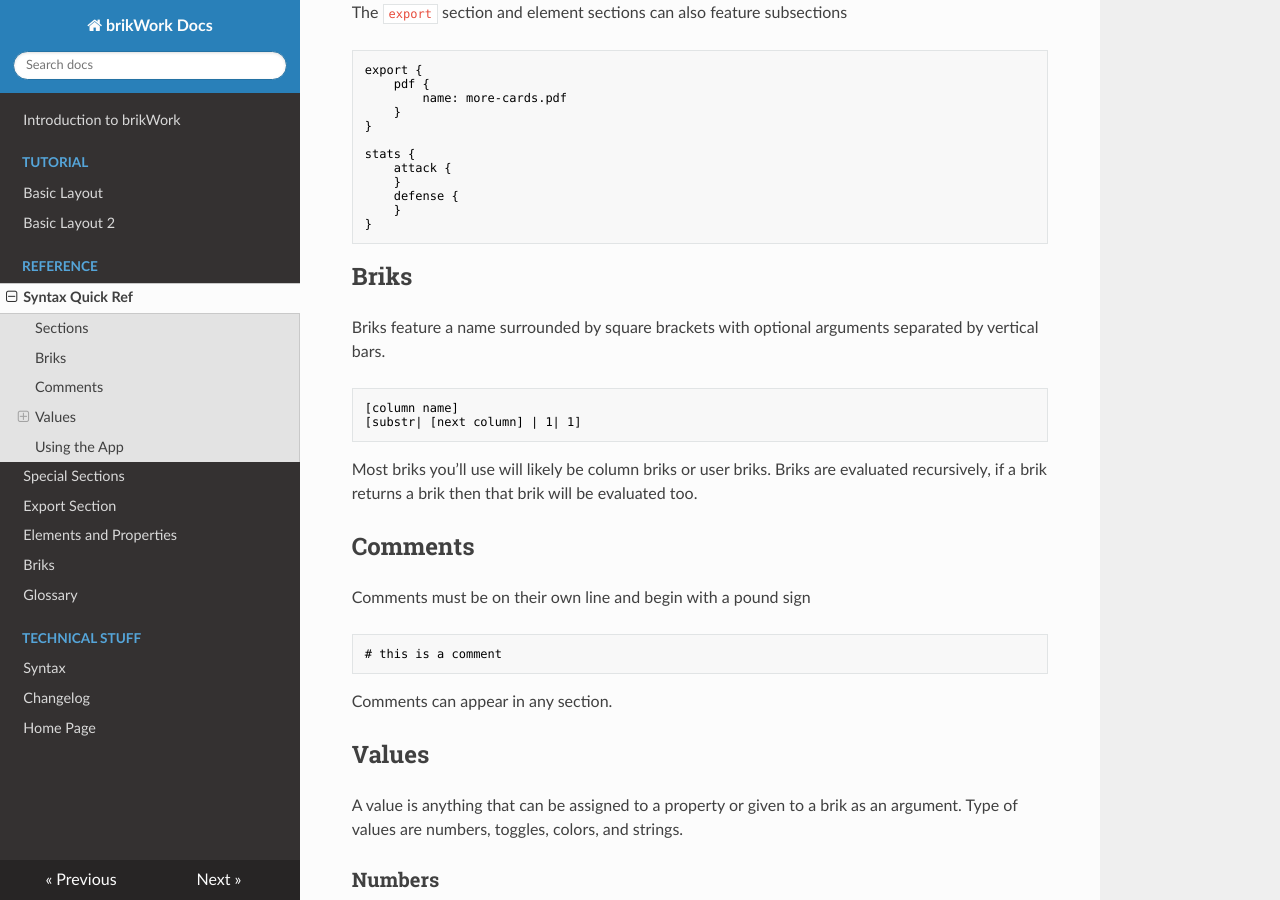
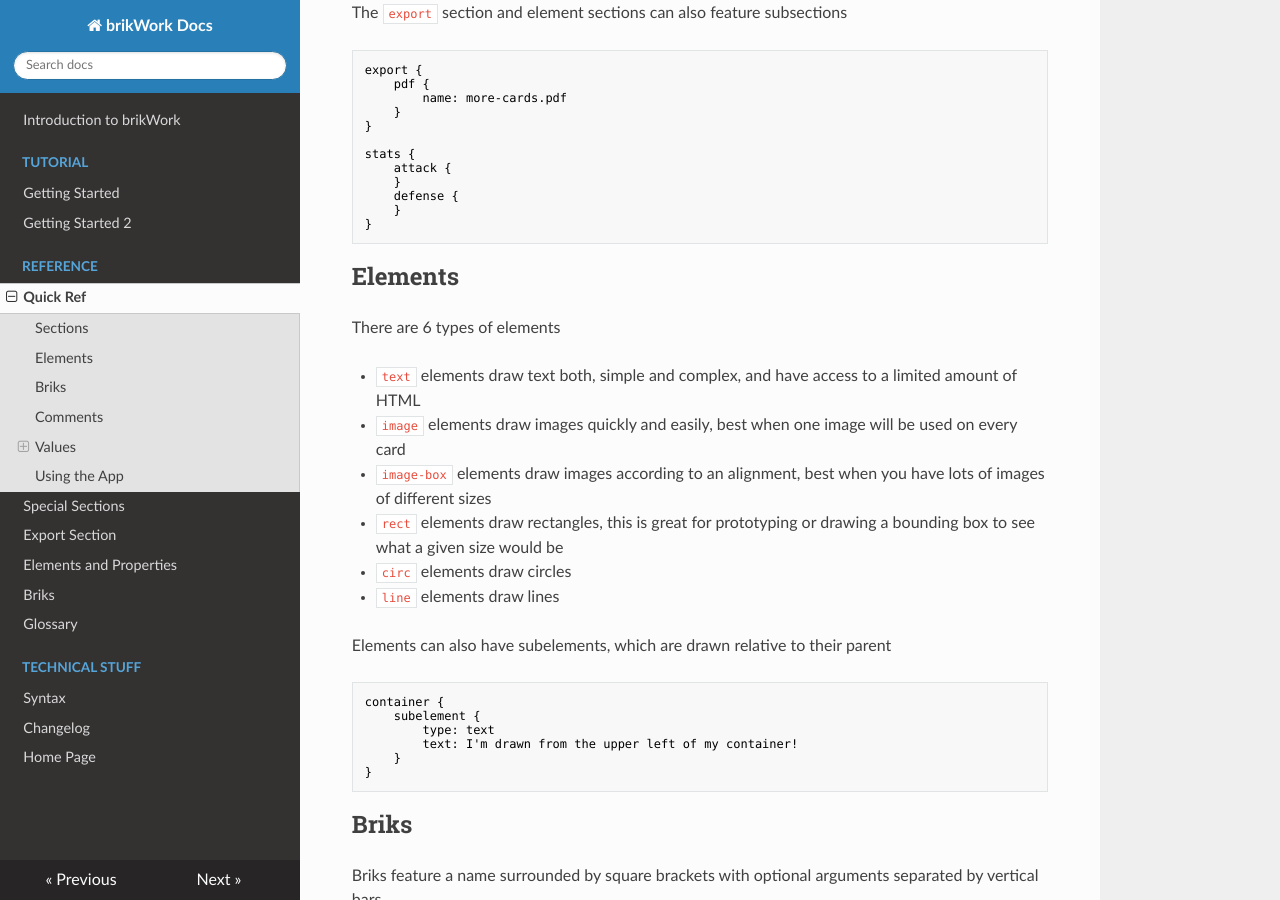
Before and after one commit to codlark/cls-docs, an MkDocs documentation site: the page built from docs/Quick-Ref.md, in a window 1280 px wide and 900 px high, scrolled down 961 px. Built offline with MkDocs 1.6.1, drawn with Linux system fonts in a browser that asks for light colours; some of the changed text lies outside the part shown.

Commit message:
Final tweaks
I think that's good?

```diff
--- a/docs/Quick-Ref.md
+++ b/docs/Quick-Ref.md
@@ -1,4 +1,4 @@
-# Syntax Quick Ref
+# Quick Ref
 
 This document is meant to show all the syntax of brikWork in a smaller, yet more complete way than the tutorial. It's also easier to read than the full Syntax Reference.
 
@@ -42,6 +42,26 @@ The `export` section and element sections can also feature subsections
         attack {
         }
         defense {
+        }
+    }
+
+## Elements
+
+There are 6 types of elements
+
+ - `text` elements draw text both, simple and complex, and have access to a limited amount of HTML
+ - `image` elements draw images quickly and easily, best when one image will be used on every card
+ - `image-box` elements draw images according to an alignment, best when you have lots of images of different sizes
+ - `rect` elements draw rectangles, this is great for prototyping or drawing a bounding box to see what a given size would be
+ - `circ` elements draw circles
+ - `line` elements draw lines
+
+Elements can also have subelements, which are drawn relative to their parent
+
+    container {
+        subelement {
+            type: text
+            text: I'm drawn from the upper left of my container!
         }
     }
 
--- a/docs/Tutorial.md
+++ b/docs/Tutorial.md
@@ -1,4 +1,4 @@
-# Basic Layout
+# Getting Started
 This tutorial will explain the basics of brikWork by working through a simple set of role cards for a game of Werewolf.
 
 To get started, download and install brikWork, and open up your favorite code editor. If you don't already have a code editor, I recommend VS Code, by Microsoft. There's an official language plugin for VS Code that'll make it easier to write layouts, just look for it in the extension marketplace.
--- a/docs/Tutorial2.md
+++ b/docs/Tutorial2.md
@@ -1,4 +1,4 @@
-# Basic Layout 2
+# Getting Started 2
 
 In chapter 1 we looked at a simple layout for a set of cards for Werewolf. This chapter will continue working on those cards.
 
```
Also changed, not shown: docs/Elements-and-Properties.md (+2 -2 lines), docs/index.md (+2 -1 lines).
